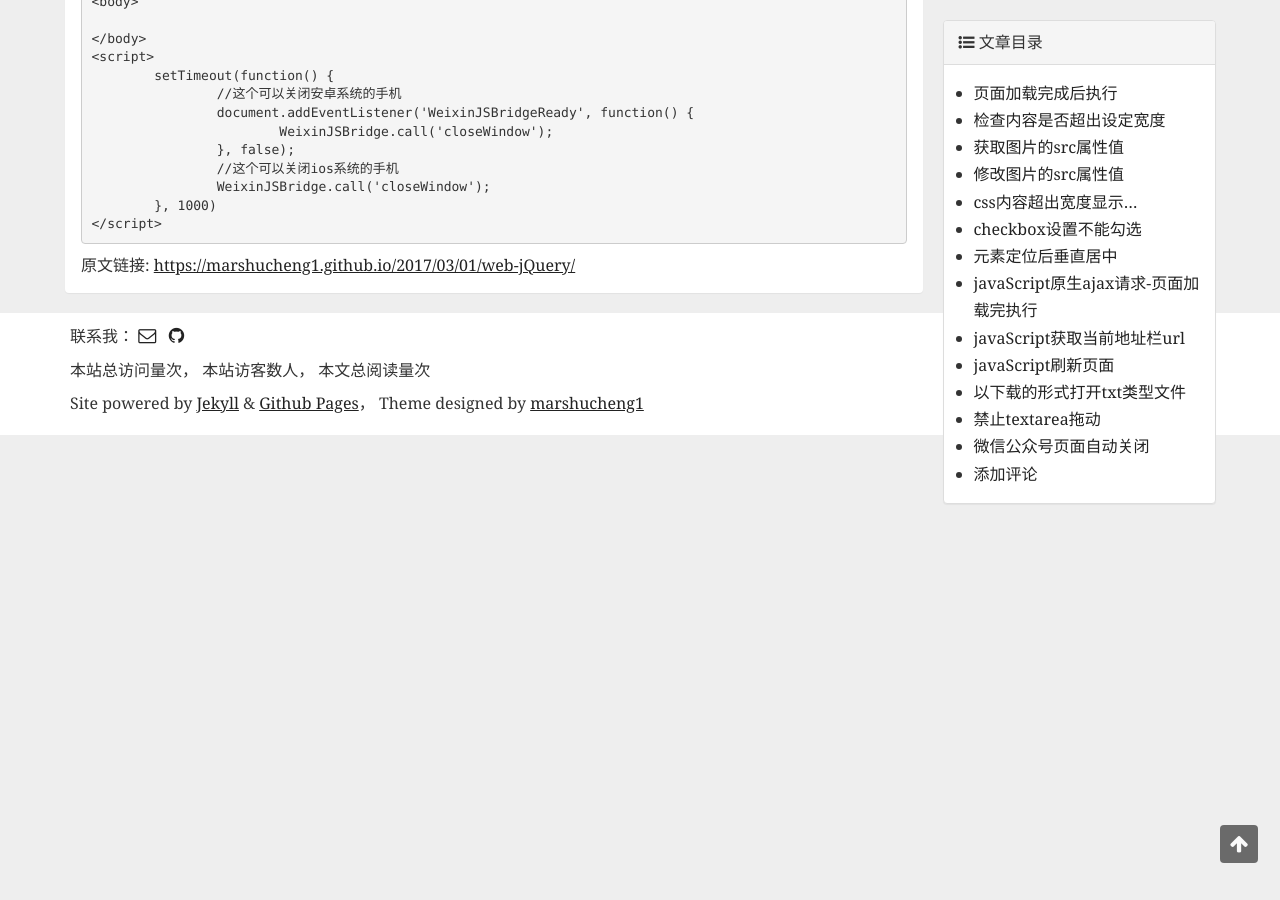
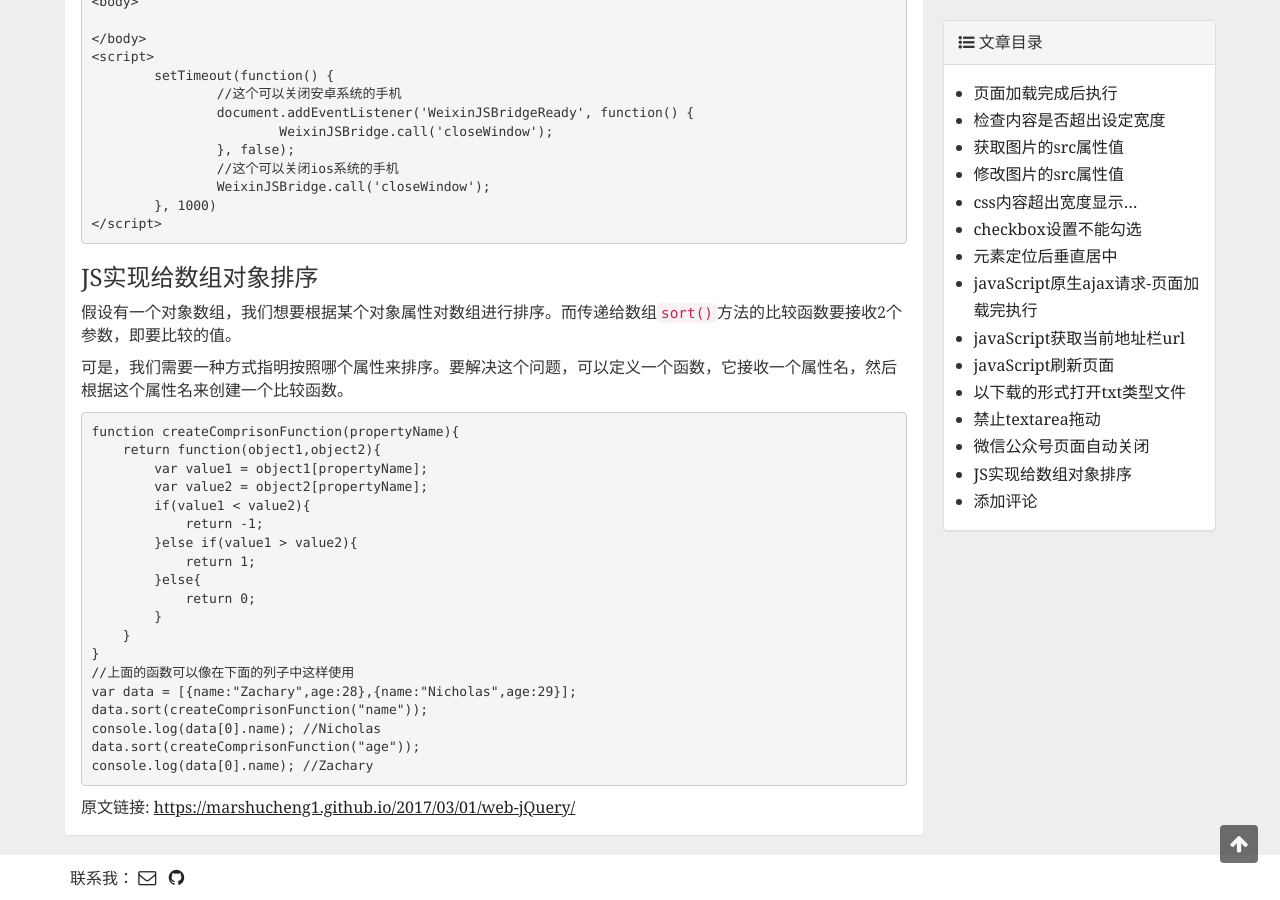
Before and after one commit to marshucheng1/marshucheng1.github.io, a Jekyll site: the page built from _posts/2017-03-01-web-jQuery.md, in a window 1280 px wide and 900 px high, scrolled down 2622 px. Built offline with Jekyll 4.4.1, drawn with Linux system fonts in a browser that asks for light colours; comment, search, counter and statistics services are not loaded.

Commit message:
Update 2017-03-01-web-jQuery.md

```diff
--- a/_posts/2017-03-01-web-jQuery.md
+++ b/_posts/2017-03-01-web-jQuery.md
@@ -137,3 +137,28 @@ textarea默认情况可以拖拉改变大小，会影响显示效果，追加`re
 			WeixinJSBridge.call('closeWindow');
 		}, 1000)
 	</script>
+
+### JS实现给数组对象排序 ###
+假设有一个对象数组，我们想要根据某个对象属性对数组进行排序。而传递给数组`sort()`方法的比较函数要接收2个参数，即要比较的值。
+
+可是，我们需要一种方式指明按照哪个属性来排序。要解决这个问题，可以定义一个函数，它接收一个属性名，然后根据这个属性名来创建一个比较函数。
+
+	function createComprisonFunction(propertyName){
+	    return function(object1,object2){
+	        var value1 = object1[propertyName];
+	        var value2 = object2[propertyName];
+	        if(value1 < value2){
+	            return -1;
+	        }else if(value1 > value2){
+	            return 1;
+	        }else{
+	            return 0;
+	        }
+	    }
+	}
+	//上面的函数可以像在下面的列子中这样使用
+	var data = [{name:"Zachary",age:28},{name:"Nicholas",age:29}];
+	data.sort(createComprisonFunction("name"));
+	console.log(data[0].name); //Nicholas
+	data.sort(createComprisonFunction("age"));
+	console.log(data[0].name); //Zachary
```
